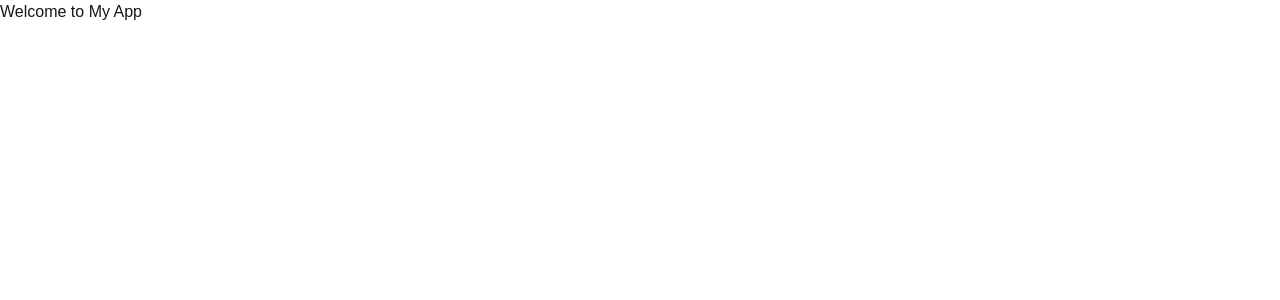
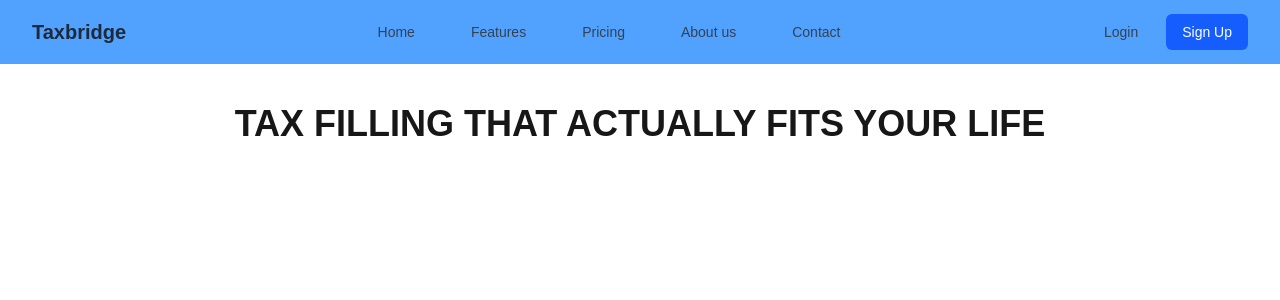
Before and after one commit to L-i-v-i-a/TaxBridge, a Next.js app in the folder frontend/: page / in a window 1280 px wide. Shown: the top 300 px of the page. Built offline with nearby package versions, Linux system fonts and the light colour scheme.

Commit message:
Added components folder to the app folder with the nav and hero component

```diff
--- /dev/null
+++ b/frontend/src/app/components/Hero/hero.tsx
@@ -0,0 +1,15 @@
+import React from 'react';
+import Nav from '../nav/nav';
+export default function Hero() {
+    return (
+        <div>
+            <h1 className="text-4xl font-bold text-center mt-10">
+                TAX FILLING THAT ACTUALLY FITS YOUR LIFE
+            </h1>
+            <p>
+
+            </p>
+        </div>
+
+    );
+}
--- /dev/null
+++ b/frontend/src/app/components/nav/nav.tsx
@@ -0,0 +1,47 @@
+export default function Nav() {
+  return (
+    <section className="bg-blue-400">
+    <nav className="bg-gray">
+      <div className="max-w-7xl mx-auto px-4 sm:px-6 lg:px-8">
+        <div className="flex justify-between h-16">
+          {/* Logo/Brand */}
+          <div className="flex items-center">
+            <a className="text-xl font-bold text-gray-800 hover:text-gray-600" href="/home">
+              Taxbridge
+            </a>
+          </div>
+
+          {/* Navigation Links */}
+          <div className="hidden md:flex items-center space-x-8">
+            <a className="text-gray-700 hover:text-gray-900 px-3 py-2 rounded-md text-sm font-medium" href="/home">
+              Home
+            </a>
+            <a className="text-gray-700 hover:text-gray-900 px-3 py-2 rounded-md text-sm font-medium" href="/features">
+              Features
+            </a>
+            <a className="text-gray-700 hover:text-gray-900 px-3 py-2 rounded-md text-sm font-medium" href="/pricing">
+              Pricing
+            </a>
+            <a className="text-gray-700 hover:text-gray-900 px-3 py-2 rounded-md text-sm font-medium" href="/about-us">
+              About us
+            </a>
+            <a className="text-gray-700 hover:text-gray-900 px-3 py-2 rounded-md text-sm font-medium" href="/contact">
+              Contact
+            </a>
+          </div>
+
+
+          <div className="flex items-center space-x-4">
+            <button className="text-gray-700 hover:text-gray-900 px-3 py-2 rounded-md text-sm font-medium">
+              Login
+            </button>
+            <button className="bg-blue-600 text-white hover:bg-blue-700 px-4 py-2 rounded-md text-sm font-medium">
+              Sign Up
+            </button>
+          </div>
+        </div>
+      </div>
+    </nav>
+    </section>
+  );
+}
--- a/frontend/src/app/page.tsx
+++ b/frontend/src/app/page.tsx
@@ -1,7 +1,13 @@
+
+import Hero from "./components/Hero/hero";
+import Nav from "./components/nav/nav";
 
 
 export default function Home() {
   return (
-    <h1>Welcome to My App</h1>
+    <>
+      <Nav />
+      <Hero />
+    </>
   );
 }
```
